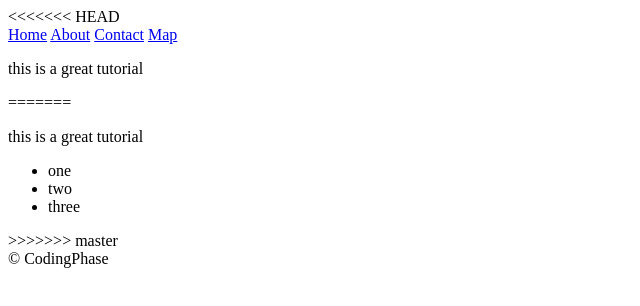
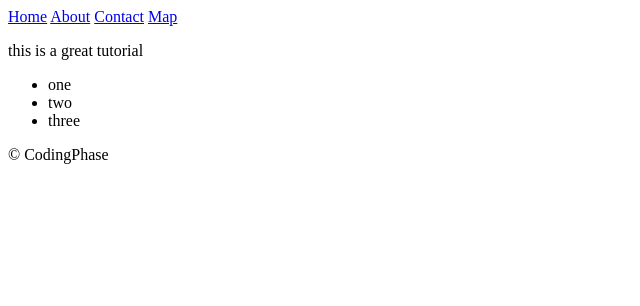
Before and after one commit to tkdblake93/git-course, a plain HTML site: page index.html in a window 1280 px wide. Shown: the whole page, without its empty margins (0-640 px from the left). Drawn offline with Linux system fonts and the light colour scheme.

Commit message:
Deleted duplicate paragraph

```diff
--- a/index.html
+++ b/index.html
@@ -7,7 +7,6 @@
   <title>Document</title>
 </head>
 <body>
-<<<<<<< HEAD
   <header>
     <a href="/home.html">Home</a>
     <a href="/about.html">About</a>
@@ -15,14 +14,11 @@
     <a href="/map.html">Map</a>
   </header>
   <p>this is a great tutorial</p>
-=======
-  <p>this is a great tutorial</p>
   <ul>
     <li>one</li>
     <li>two</li>
     <li>three</li>
   </ul>
->>>>>>> master
   <footer>&copy; CodingPhase</footer>
 </body>
 </html>
```
